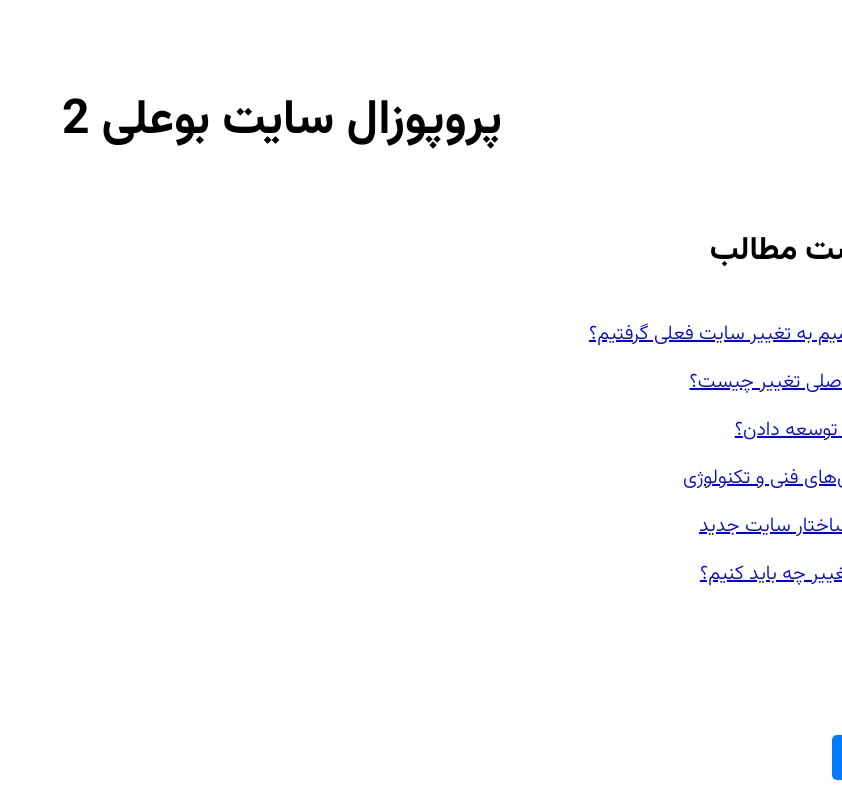
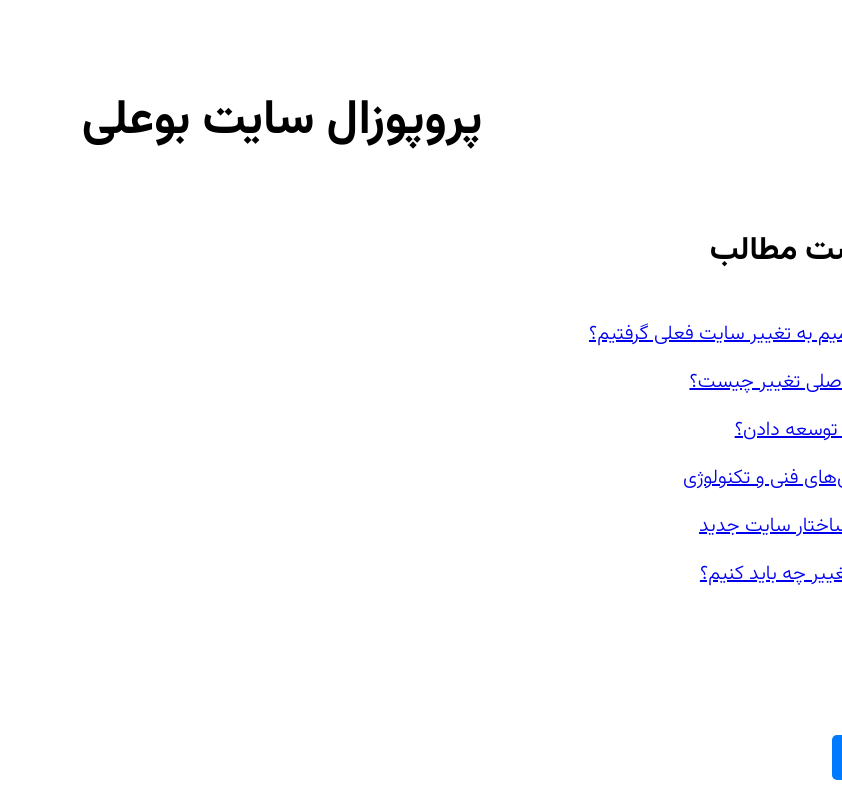
Before and after one commit to MohammadRezaAlizadeh000/ssboali.com, a website built with webpack: page index.html in a window 1280 px wide. Shown: the top 800 px of the page, without its empty margins (438-1280 px from the left). Built offline with nearby package versions, Linux system fonts and the light colour scheme.

Commit message:
Revert "change title of page"
This reverts commit 70e9606deac48e0d5a780ed3160811b8fd9b62da.

```diff
--- a/index.html
+++ b/index.html
@@ -13,7 +13,7 @@
 
 <!-- Title Section - Centered at the top -->
 <div class="title-container">
-  <h1 class="main-title">پروپوزال سایت بوعلی 2</h1>
+  <h1 class="main-title">پروپوزال سایت بوعلی</h1>
 </div>
 
 <!-- Content List Section - Aligned to the right, centered vertically with remaining space -->
```
